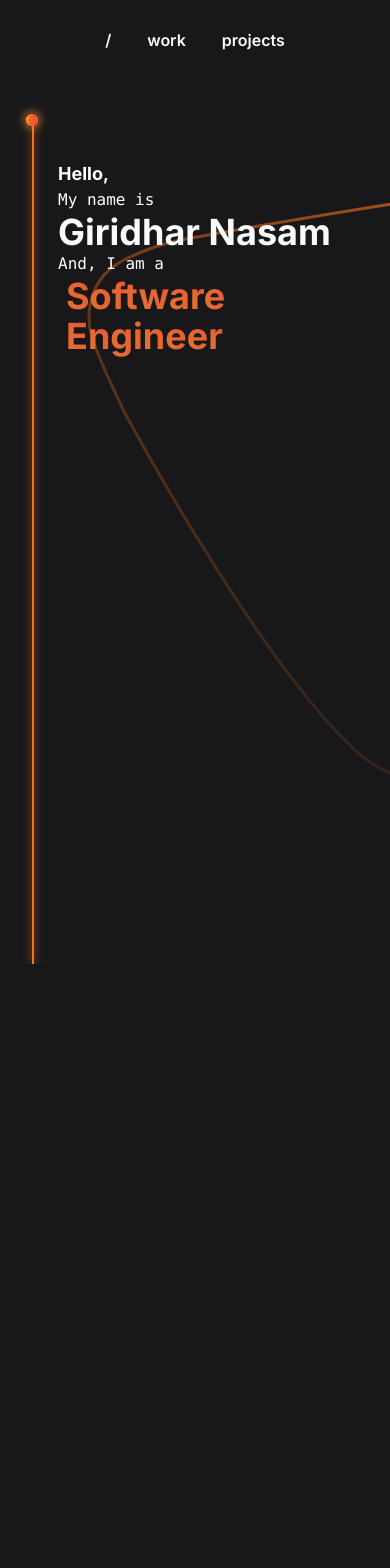
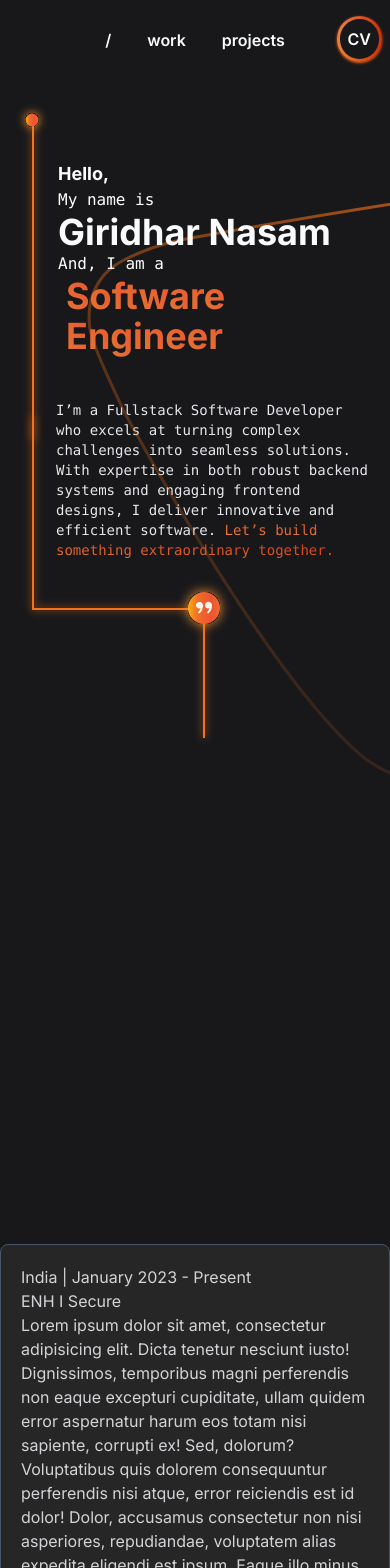
Before and after one commit to giripatel/portfolio, a Next.js app: page / in a window 390 px wide. Shown: the top 1568 px of the page. Before the commit the page ends 964 px from the top, so only its background shows below. Built offline with nearby package versions, Linux system fonts and the light colour scheme.

Commit message:
Complete Intro

```diff
--- /dev/null
+++ b/src/app/actions/intorduction.ts
@@ -0,0 +1,6 @@
+export const getIntroduction = () => {
+//   const intro =
+//     "I’m a Fullstack and Software Developer who thrives on transforming complex challenges into elegant, end-to-end solutions. With a strong command over building robust backend systems and crafting engaging frontend experiences, I merge innovation with practicality to deliver impactful software. My approach ensures scalability, efficiency, and a seamless user experience in every project. Let’s create something extraordinary together.";
+    const intro = "I’m a Fullstack Software Developer who excels at turning complex challenges into seamless solutions. With expertise in both robust backend systems and engaging frontend designs, I deliver innovative and efficient software."
+return intro;
+};
--- a/src/app/components/Appbar.tsx
+++ b/src/app/components/Appbar.tsx
@@ -1,15 +1,27 @@
-import React, { useState } from 'react'
+"use client"
+import useWindowDimensions from "../hooks/useWindowDimensions";
+
 
 const Appbar = () => {
+
+  const width = useWindowDimensions();
   return (
-    <div className='bg-zinc-900 justify-center items-center  gap-x-9 font-semibold flex w-full h-20'>
-      <div className='flex gap-x-9 w-96 rounded-xl p-5 justify-center'>
-        <div className='text-slate-50 hover:cursor-pointer'>/</div>
-        <div className='text-slate-50 hover:cursor-pointer'>work</div>
-        <div className='text-slate-50 hover:cursor-pointer'>projects</div>
+    <div className="bg-zinc-900 flex justify-center items-center gap-x-9 font-semibold w-full h-20">
+      <div className="flex gap-x-9 w-96 rounded-xl p-5 justify-center">
+        <div className="text-slate-50 hover:cursor-pointer">/</div>
+        <div className="text-slate-50 hover:cursor-pointer">work</div>
+        <div className="text-slate-50 hover:cursor-pointer">projects</div>
+      </div>
+      <div className="absolute top-4 right-2 md:right-10">
+      <button className="p-[3px] relative">
+        <div className="absolute inset-0 bg-gradient-to-r from-[#e78341] to-[#d12e09] shadow shadow-orange-600 rounded-full sm:rounded-lg" />
+        <div className="sm:px-10 sm:py-2 p-2  bg-zinc-900 rounded-full sm:rounded-lg md:rounded-[6px]  relative group transition duration-200 text-white hover:bg-transparent">
+         {width > 640? "Resume" : "CV"}
         </div>
+      </button>
+      </div>
     </div>
-  )
-}
+  );
+};
 
-export default Appbar
+export default Appbar;
--- /dev/null
+++ b/src/app/components/Experience.tsx
@@ -0,0 +1,11 @@
+import React from 'react'
+
+const Experience = () => {
+  return (
+    <section id="experience">
+      <div><span>Work</span>:<span>Experience</span></div>
+    </section>
+  )
+}
+
+export default Experience
--- /dev/null
+++ b/src/app/components/ExperienceModel.tsx
@@ -0,0 +1,94 @@
+import React from "react";
+
+const ExperienceModel = () => {
+  return (
+    <div>
+      <div className="flex justify-center">
+        <div className="flex flex-col gap-y-10">
+          <div className="max-w-[40rem] h-fit rounded-lg bg-neutral-800 border-[1px] border-slate-600 shadow-lg">
+            <div className="text-zinc-300 p-5">
+              <p>
+                India | <span>January 2023 - Present</span>
+              </p>
+              <p>ENH I Secure</p>
+              Lorem ipsum dolor sit amet, consectetur adipisicing elit. Dicta
+              tenetur nesciunt iusto! Dignissimos, temporibus magni perferendis
+              non eaque excepturi cupiditate, ullam quidem error aspernatur
+              harum eos totam nisi sapiente, corrupti ex! Sed, dolorum?
+              Voluptatibus quis dolorem consequuntur perferendis nisi atque,
+              error reiciendis est id dolor! Dolor, accusamus consectetur non
+              nisi asperiores, repudiandae, voluptatem alias expedita eligendi
+              est ipsum. Eaque illo minus illum, dolorem quo ipsa pariatur
+              laboriosam delectus consequuntur? Facilis eos sed aliquam itaque
+              alias. Sed dolore ut alias ipsam possimus provident eos iste
+              veritatis illum officia laudantium, odit, dolor iusto, repellat
+              iure rem deleniti quos dolorem minus veniam ab!
+            </div>
+          </div>
+          <div className="max-w-[40rem] h-fit rounded-lg bg-neutral-800 border-[1px] border-slate-600 shadow-lg">
+            <div className="text-zinc-300 p-5">
+              <p>
+                India | <span>January 2023 - Present</span>
+              </p>
+              <p>ENH I Secure</p>
+              Lorem ipsum dolor sit amet, consectetur adipisicing elit. Dicta
+              tenetur nesciunt iusto! Dignissimos, temporibus magni perferendis
+              non eaque excepturi cupiditate, ullam quidem error aspernatur
+              harum eos totam nisi sapiente, corrupti ex! Sed, dolorum?
+              Voluptatibus quis dolorem consequuntur perferendis nisi atque,
+              error reiciendis est id dolor! Dolor, accusamus consectetur non
+              nisi asperiores, repudiandae, voluptatem alias expedita eligendi
+              est ipsum. Eaque illo minus illum, dolorem quo ipsa pariatur
+              laboriosam delectus consequuntur? Facilis eos sed aliquam itaque
+              alias. Sed dolore ut alias ipsam possimus provident eos iste
+              veritatis illum officia laudantium, odit, dolor iusto, repellat
+              iure rem deleniti quos dolorem minus veniam ab!
+            </div>
+          </div>
+          <div className="max-w-[40rem] h-fit rounded-lg bg-neutral-800 border-[1px] border-slate-600 shadow-lg">
+            <div className="text-zinc-300 p-5">
+              <p>
+                India | <span>January 2023 - Present</span>
+              </p>
+              <p>ENH I Secure</p>
+              Lorem ipsum dolor sit amet, consectetur adipisicing elit. Dicta
+              tenetur nesciunt iusto! Dignissimos, temporibus magni perferendis
+              non eaque excepturi cupiditate, ullam quidem error aspernatur
+              harum eos totam nisi sapiente, corrupti ex! Sed, dolorum?
+              Voluptatibus quis dolorem consequuntur perferendis nisi atque,
+              error reiciendis est id dolor! Dolor, accusamus consectetur non
+              nisi asperiores, repudiandae, voluptatem alias expedita eligendi
+              est ipsum. Eaque illo minus illum, dolorem quo ipsa pariatur
+              laboriosam delectus consequuntur? Facilis eos sed aliquam itaque
+              alias. Sed dolore ut alias ipsam possimus provident eos iste
+              veritatis illum officia laudantium, odit, dolor iusto, repellat
+              iure rem deleniti quos dolorem minus veniam ab!
+            </div>
+          </div>
+          <div className="max-w-[40rem] h-fit rounded-lg bg-neutral-800 border-[1px] border-slate-600 shadow-lg">
+            <div className="text-zinc-300 p-5">
+              <p>
+                India | <span>January 2023 - Present</span>
+              </p>
+              <p>ENH I Secure</p>
+              Lorem ipsum dolor sit amet, consectetur adipisicing elit. Dicta
+              tenetur nesciunt iusto! Dignissimos, temporibus magni perferendis
+              non eaque excepturi cupiditate, ullam quidem error aspernatur
+              harum eos totam nisi sapiente, corrupti ex! Sed, dolorum?
+              Voluptatibus quis dolorem consequuntur perferendis nisi atque,
+              error reiciendis est id dolor! Dolor, accusamus consectetur non
+              nisi asperiores, repudiandae, voluptatem alias expedita eligendi
+              est ipsum. Eaque illo minus illum, dolorem quo ipsa pariatur
+              laboriosam delectus consequuntur? Facilis eos sed aliquam itaque
+              alias. Sed dolore ut alias ipsam possimus provident eos iste
+              veritatis illum officia laudantium, odit, dolor iusto, repellat
+              iure rem deleniti quos dolorem minus veniam ab!
+            </div>
+          </div>
+        </div>
+      </div>
+    </div>
+  );
+};
+
+export default ExperienceModel;
--- /dev/null
+++ b/src/app/components/Intro.tsx
@@ -0,0 +1,41 @@
+import React from "react";
+import { getIntroduction } from "../actions/intorduction";
+import SVG_1 from "../../../public/asset 17.svg"
+import Image from "next/image";
+
+const Intro = () => {
+  const intro = getIntroduction();
+  return (
+    <div className="w-full min-h-screen">
+      <div className="sm:w-full md:w-full flex justify-center">
+        <div className="lg:w-[70%] xl:w-[49%] md:w-[33rem] sm:w-[28rem] md:text-lg sm:pt-5 w-fit ps-14 sm:p-0 md:ps-9 lg:pt-10 xl:pt-0  pe-4 text-gray-200 font-mono text-sm">
+          {intro}{" "}
+          <span className="md:text-xl bg-gradient-to-tr from-[#e78341] to-[#d12e09] text-transparent bg-clip-text">
+            {" "}
+            Let’s build something extraordinary together.
+          </span>
+        </div>
+      </div>
+
+      <div className="relative">
+        <div className="relative bg-[#F87216] -top-36 md:-top-32 lg:-top-[5.5rem] xl:-top-20 w-[2px] h-48 md:h-52 lg:h-44 xl:h-40 left-8 z-10">
+          <div className="absolute inset-0 bg-[#F87216] blur-sm "></div>
+          <div className="bg-[#F87216] relative"></div>
+        </div>
+        <div className="relative bg-[#F87216] w-40 sm:w-72 md:w-[22rem] lg:w-[32.5rem] xl:w-[35rem] -top-36 md:-top-32 lg:-top-[5.5rem] xl:-top-20 h-[2px] left-8 z-10">
+          <div className="absolute inset-0 bg-[#F87216] blur-sm "></div>
+          <div className="bg-[#F87216] relative"></div>
+        </div>
+        <div className="absolute w-14 left-44 sm:left-[18.2rem] md:left-[22rem] lg:left-[32.8rem] xl:left-[35rem] md:top-12 lg:top-[3.7rem] xl:top-[3.2rem] top-5 z-20">
+              <Image src={SVG_1} alt="quote" />
+            </div>
+        <div className="relative bg-[#F87216] w-[2px] h-32 left-[12.7rem] sm:left-[20rem] md:left-[23.7rem] lg:left-[34.5rem] xl:left-[36.9rem] -top-36 md:-top-32 lg:-top-[5.5rem] xl:-top-20 z-10">
+          <div className="absolute inset-0 bg-[#F87216] blur-sm "></div>
+          <div className="bg-[#F87216] relative"></div>
+        </div>
+      </div>
+    </div>
+  );
+};
+
+export default Intro;
--- a/src/app/components/ProfileSection.tsx
+++ b/src/app/components/ProfileSection.tsx
@@ -13,12 +13,12 @@ const ProfileSection = () => {
   return (
     <section>
       <div className="flex w-full">
-        <div className="flex">
+        <div className="flex xl:mt-11" >
           <div className="flex relative top-10 md:top-24">
             <div className="relative w-8 -top-4 left-4 sm:left-[1.1rem] z-10">
               <Image src={SVG_PIN} alt="ball" />
             </div>
-            <div className="relative bg-[#F87216] w-[2px] min-h-screen">
+            <div className="relative bg-[#F87216] w-[2px] h-80 md:h-[32rem] lg:h-[40rem ] xl:min-h-screen">
               <div className="absolute inset-0 bg-[#F87216] blur-sm "></div>
               <div className="bg-[#F87216] h-full relative"></div>
             </div>
--- a/src/app/layout.tsx
+++ b/src/app/layout.tsx
@@ -5,8 +5,8 @@ import "./globals.css";
 const inter = Inter({ subsets: ["latin"] });
 
 export const metadata: Metadata = {
-  title: "Create Next App",
-  description: "Generated by create next app",
+  title: "Giridhar",
+  description: "With love by Giridhar",
 };
 
 export default function RootLayout({
--- a/src/app/page.tsx
+++ b/src/app/page.tsx
@@ -1,40 +1,23 @@
+import Appbar from "./components/Appbar";
+import ProfileSection from "./components/ProfileSection";
+import SideStrings from "./components/SideStrings";
+import Intro from "./components/Intro";
+import ExperienceModel from "./components/ExperienceModel";
 
-import Image from "next/image";
-import Appbar from "./components/Appbar";
-
-import ProfileSection from "./components/ProfileSection";
-import useWindowDimensions from "./hooks/useWindowDimensions";
-import SideStrings from "./components/SideStrings";
 
 export default function Home() {
-
   return (
-    <main >
+    <main>
       <Appbar />
       <SideStrings />
       {/* <div className="w-full px-16 min-h-screen pt-5 relative max-w-[1256px]"> */}
       <div className="w-ful flex justify-center">
-      <div className="max-w-[1200px] w-full justify-center">
-        <ProfileSection />
-      </div>
+        <div className="max-w-[1200px] w-full justify-center">
+          <ProfileSection />
+          <Intro />
+          <ExperienceModel />
+        </div>
       </div>
     </main>
   );
 }
-
-{/* <div className="w-full flex min-h-screen">
-
-<div className=" justify-center">
-</div>
-</div>
-<div className="flex">
-<div className="relative mx-6 bg-red-500 w-[2px] min-h-screen ">
-<div className="absolute inset-0 bg-red-500 blur-sm "></div>
-<div className="bg-red-500 h-full relative"></div>
-</div>
-<div className="relative mx-6 bg-yellow-500 w-[2px] min-h-screen">
-  <div className="absolute inset-0 bg-yellow-500 blur-sm "></div>
-  <div className="bg-yellow-500 h-full relative"></div>
-</div>
-</div>
-<div className="w-[2px] relative"></div> */}
```
Also changed, not shown: public/asset 17.svg (added).
